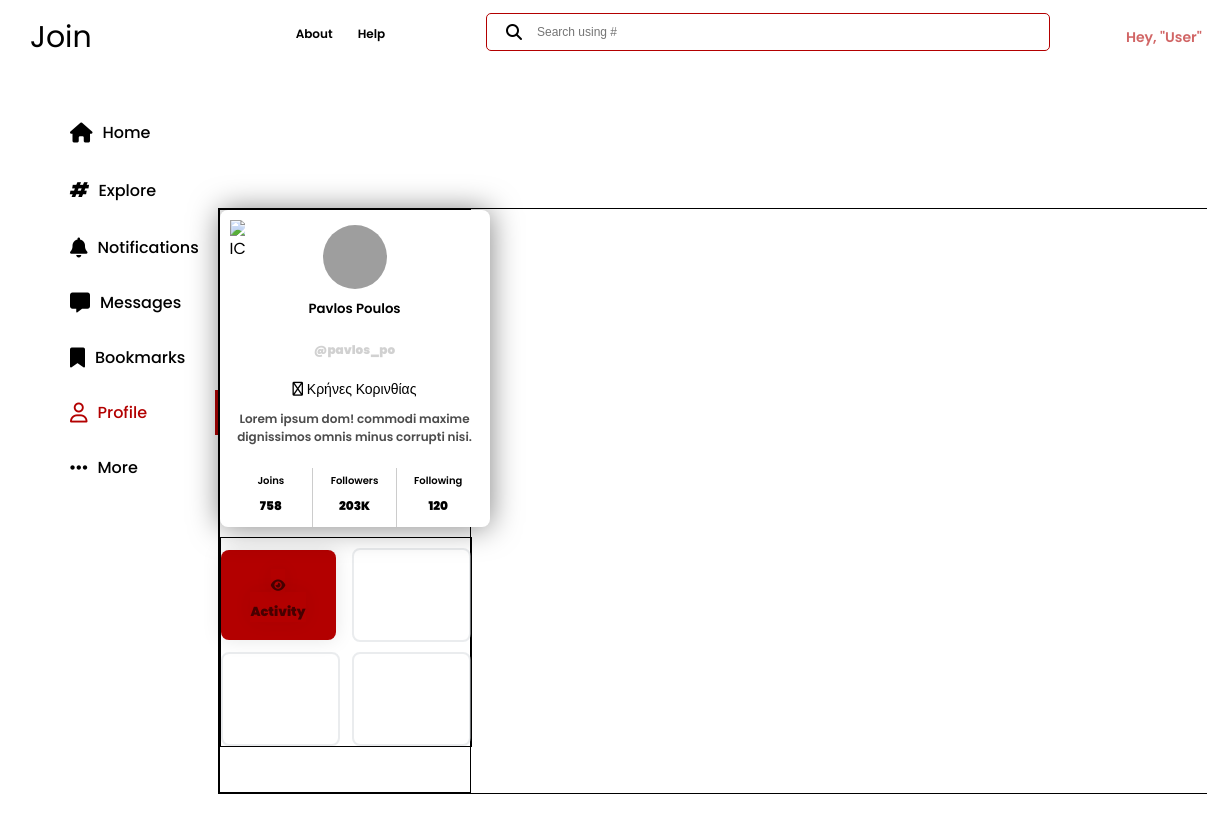
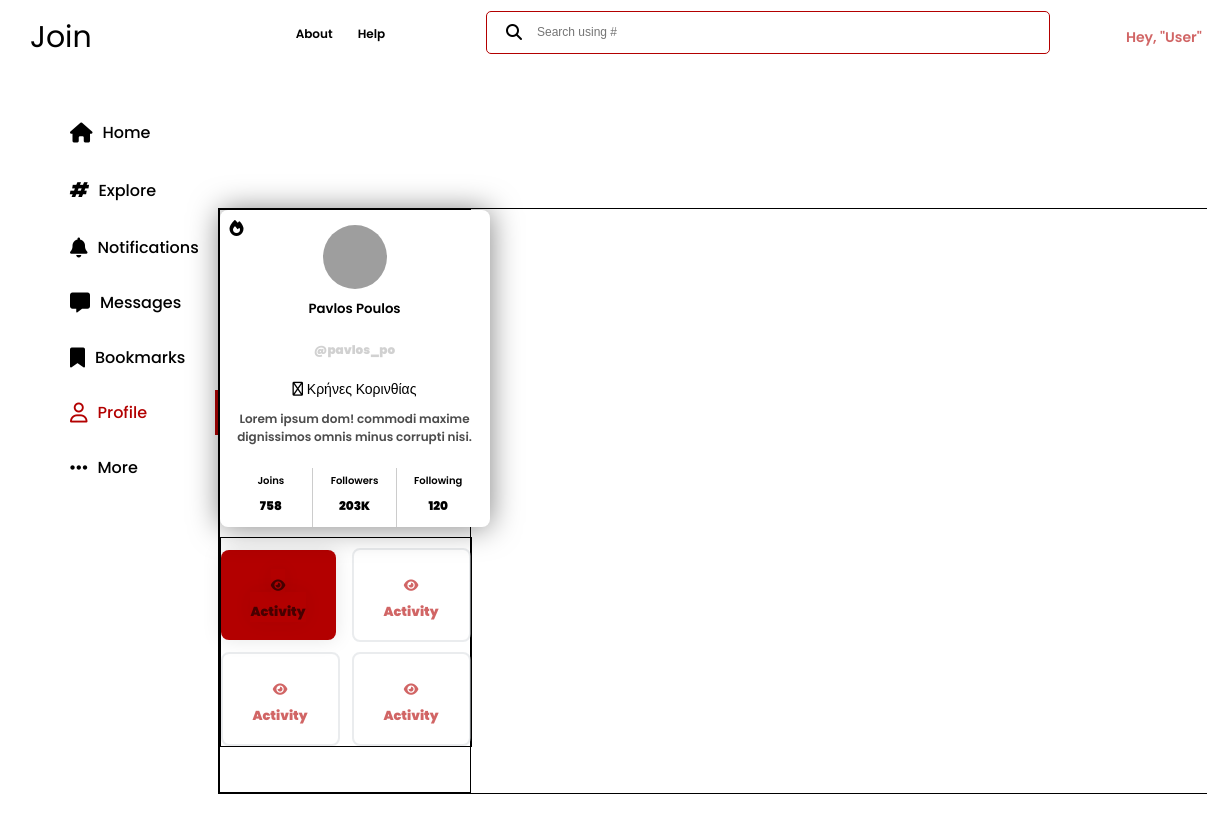
Before and after one commit to PavlosPo/socialmedia_app, a plain HTML site: page index_main.html in a window 1280 px wide. Shown: the full height of the page, 0-1207 px from the left. Drawn offline with Linux system fonts and the light colour scheme; grey boxes are pictures that could not be loaded.

Commit message:
Join v0.2.1

```diff
--- a/css/index_main.css
+++ b/css/index_main.css
@@ -206,7 +206,7 @@ header section .profile_post_follow_bx .profile_bx .profile_card {
   flex-direction: column;
 }
 
-header section .profile_post_follow_bx .profile_bx .profile_card .blue_tick_pc {
+header section .profile_post_follow_bx .profile_bx .profile_card .profile_icon {
   position: absolute;
   top: 10px;
   left: 10px;
--- a/index_main.html
+++ b/index_main.html
@@ -40,8 +40,8 @@
           <li><a href="#">Help</a></li>
         </ul>
         <div class="search_bar">
-          <i class="fa-solid fa-magnifying-glass"></i>
-          <input type="text" placeholder="Search using #">
+          <label for="searchBarId"><i class="fa-solid fa-magnifying-glass"></i></label>
+          <input type="text" placeholder="Search using #" id="searchBarId">
         </div>
         <div class="user">
           <h6>Hey, "User"</h6>
@@ -54,7 +54,7 @@
       <div class="profile_post_follow_bx">
         <div class="profile_bx">
           <div class="profile_card">
-            <img class="blue_tick_pc" src="" alt="ICON">
+            <i class="profile_icon fa-solid fa-fire"></i>
             <img class="profile_img" src="https://media.istockphoto.com/id/523761634/photo/cute-panda-bear-climbing-in-tree.jpg?s=612x612&w=0&k=20&c=TxsmORsbuY1LpxQsc6T8fpWJo7lBwncciYhroAr8rXI=" alt="PROFILE">
             <h5>Pavlos Poulos</h5>
             <h6>@pavlos_po</h6>
@@ -88,9 +88,18 @@
               <i class="fa-solid fa-eye"></i>
               <h6>Activity</h6>
             </div>
-            <div class="activity_card_bx"></div>
-            <div class="activity_card_bx"></div>
-            <div class="activity_card_bx"></div>
+            <div class="activity_card_bx">
+              <i class="fa-solid fa-eye"></i>
+              <h6>Activity</h6>
+            </div>
+            <div class="activity_card_bx">
+              <i class="fa-solid fa-eye"></i>
+              <h6>Activity</h6>
+            </div>
+            <div class="activity_card_bx">
+              <i class="fa-solid fa-eye"></i>
+              <h6>Activity</h6>
+            </div>
           </div>
         </div>
       </div>
```
